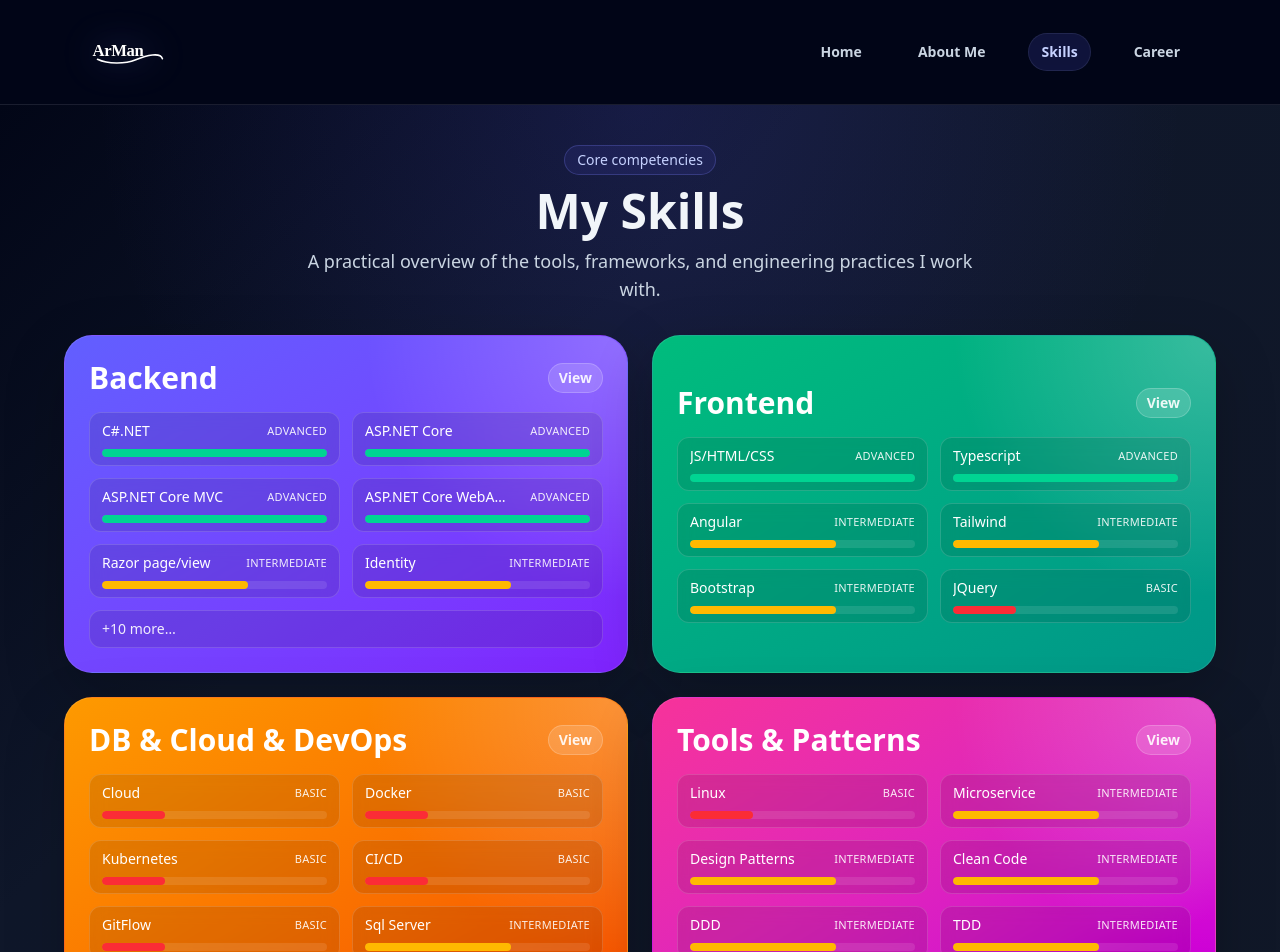
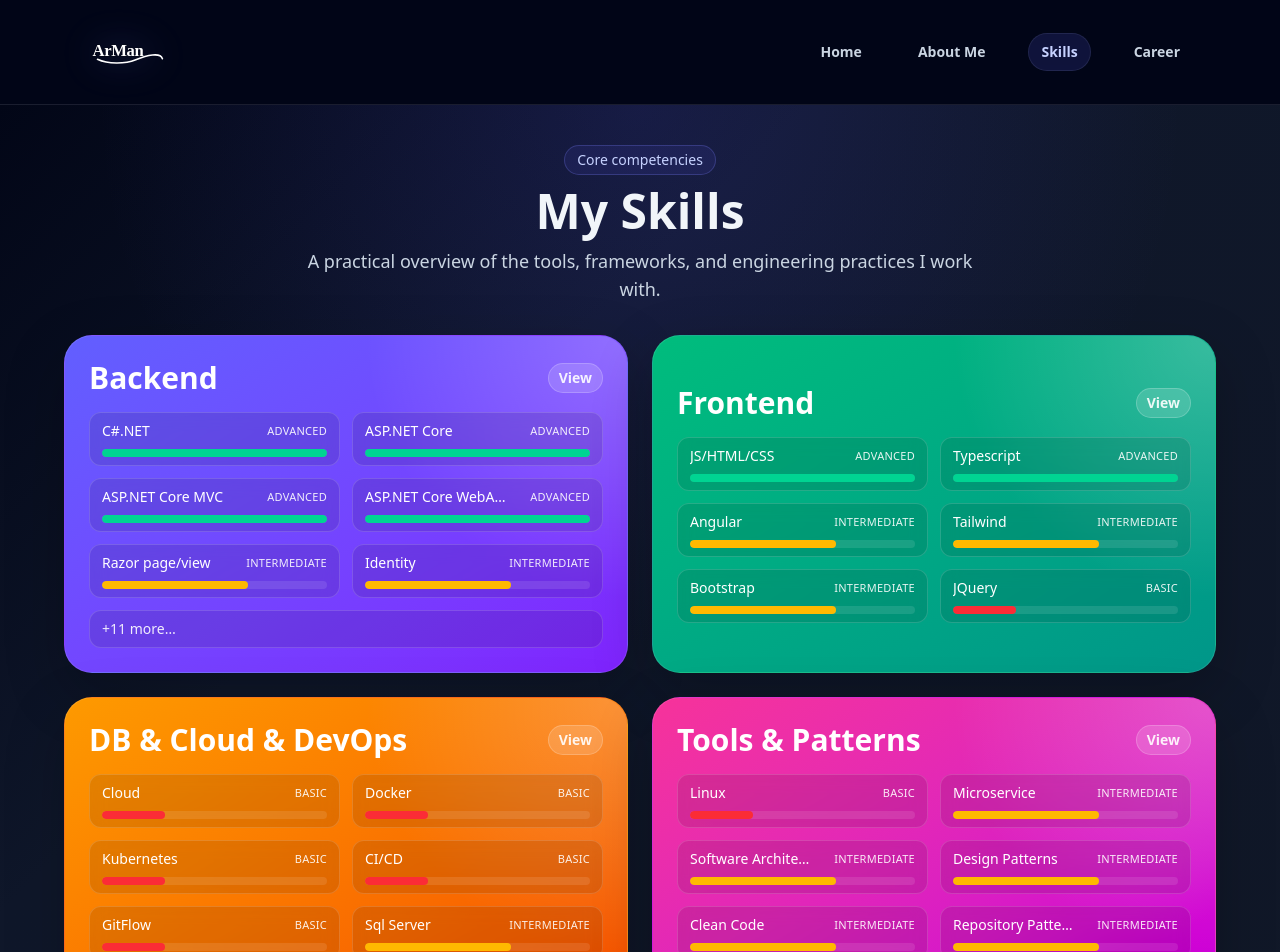
Before and after one commit to ds-index/Portfolio, a React (Vite) app: page /skills in a window 1280 px wide. Shown: the top 952 px of the page. Built offline with nearby package versions, Linux system fonts and the light colour scheme.

Commit message:
Update Portfolio

```diff
--- a/src/components/Skills.jsx
+++ b/src/components/Skills.jsx
@@ -17,6 +17,7 @@ export default function Skills() {
         { name: "Identity", level: "Intermediate" },
         { name: "JWT", level: "Intermediate" },
         { name: "Dapper", level: "Intermediate" },
+        { name: "XUnit|Mock", level: "Basic" },
         { name: "RabbitMQ", level: "Basic" },
         { name: "Serilog", level: "Intermediate" },
         { name: "AutoMapper", level: "Intermediate" },
@@ -62,10 +63,14 @@ export default function Skills() {
       items: [
         { name: "Linux", level: "Basic" },
         { name: "Microservice", level: "Intermediate" },
+        {name: "Software Architecture", level: "Intermediate"},
         { name: "Design Patterns", level: "Intermediate" },
         { name: "Clean Code", level: "Intermediate" },
+        { name: "Repository Pattern", level: "Intermediate" },
+        { name: "UnitOfWork Pattern", level: "Intermediate" },
+        { name: "DI", level: "Intermediate" },
         { name: "DDD", level: "Intermediate" },
-        { name: "TDD", level: "Intermediate" },
+        { name: "EDD", level: "Intermediate" },
         { name: "Git/Github", level: "Intermediate" },
         { name: "Docker Desktop", level: "Intermediate" },
         { name: "SSMS", level: "Intermediate" },
```
Also changed, not shown: 1 other file (tests, documents, lock files or other folders).
